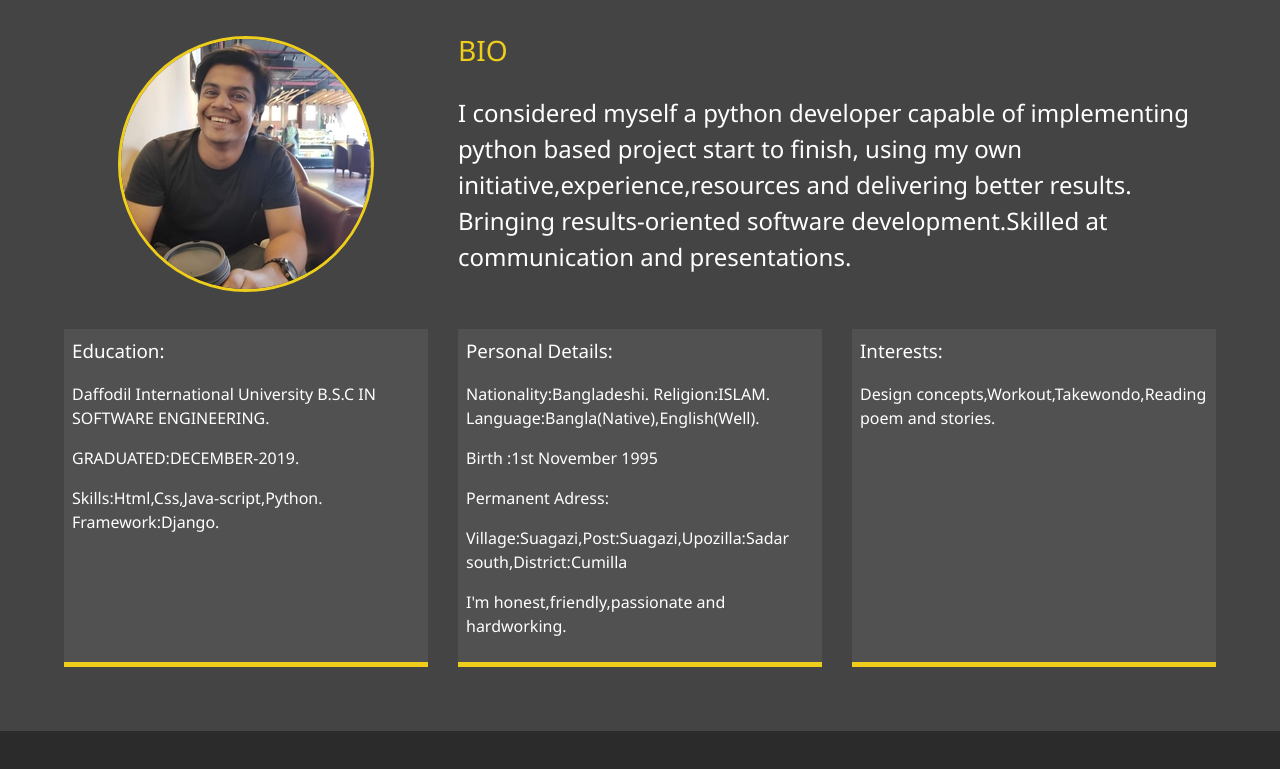
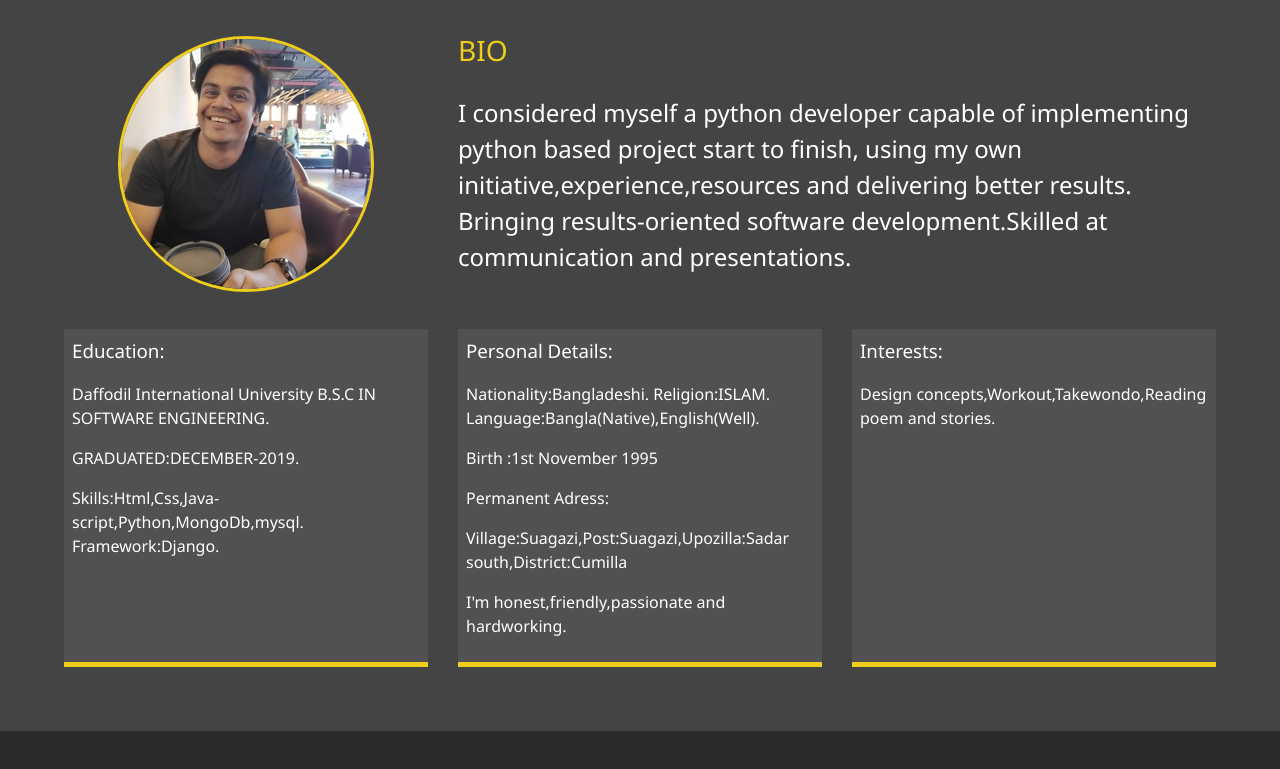
Before and after one commit to Hasanshahriarniloy/Protfolio, a plain HTML site: page about.html in a window 1280 px wide. Shown: the part 253-1022 px from the top of the page. Drawn offline with Linux system fonts and the light colour scheme.

Commit message:
Update about.html

```diff
--- a/about.html
+++ b/about.html
@@ -72,7 +72,7 @@
         <p>Daffodil International University
         B.S.C IN SOFTWARE ENGINEERING.
           <p>GRADUATED:DECEMBER-2019.</p>
-           Skills:Html,Css,Java-script,Python.
+           Skills:Html,Css,Java-script,Python,MongoDb,mysql.
            Framework:Django.</p>
       </div>
 
```
